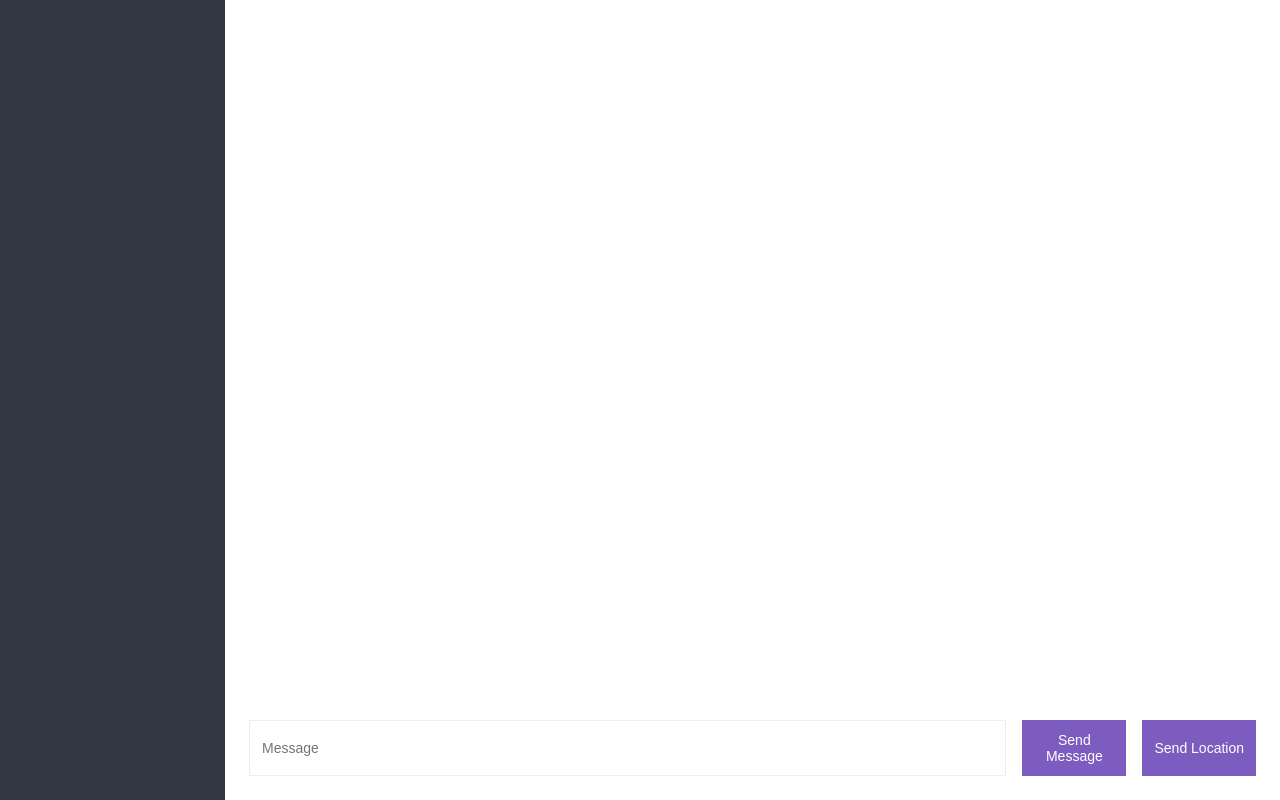
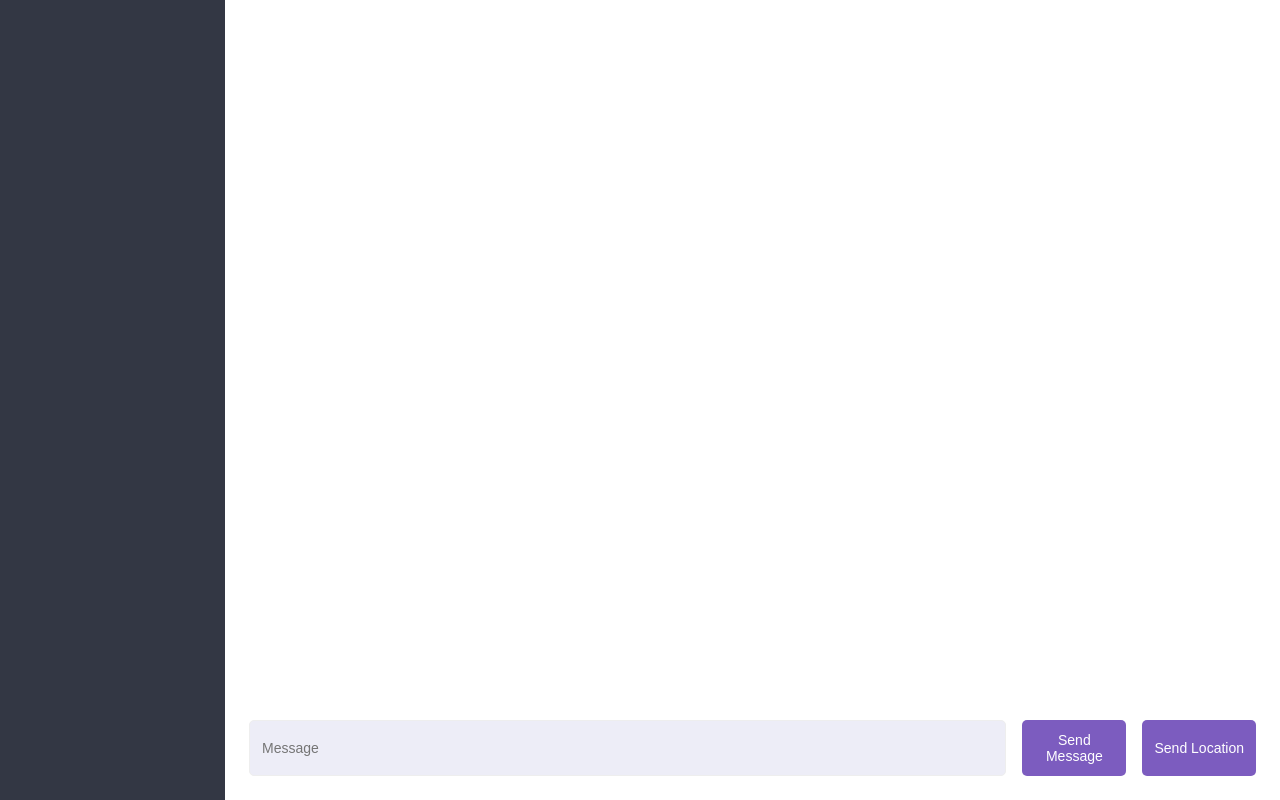
Before and after one commit to Lukazovic/chat-nodejs-app, a website: page public/chat.html in a window 1280 px wide. Drawn offline with nearby package versions, Linux system fonts and the light colour scheme; no server answers.

Commit message:
adding some border radius to chat button

```diff
--- a/public/chat.html
+++ b/public/chat.html
@@ -5,7 +5,7 @@
     <meta name="viewport" content="width=device-width, initial-scale=1.0" />
     <title>Chat App</title>
     <link rel="icon" href="/img/favicon.png" />
-    <link rel="stylesheet" href="/css/styles.min.css" />
+    <link rel="stylesheet" href="/css/styles.css" />
   </head>
   <body>
     <div class="chat">
--- a/public/css/styles.css
+++ b/public/css/styles.css
@@ -162,10 +162,13 @@ button:disabled {
   padding: 12px;
   margin: 0 16px 0 0;
   flex-grow: 1;
+  border-radius: 5px;
+  background-color: #ededf7;
 }
 
 .compose button {
   font-size: 14px;
+  border-radius: 5px;
 }
 
 /* Chat Sidebar Styles */
```
